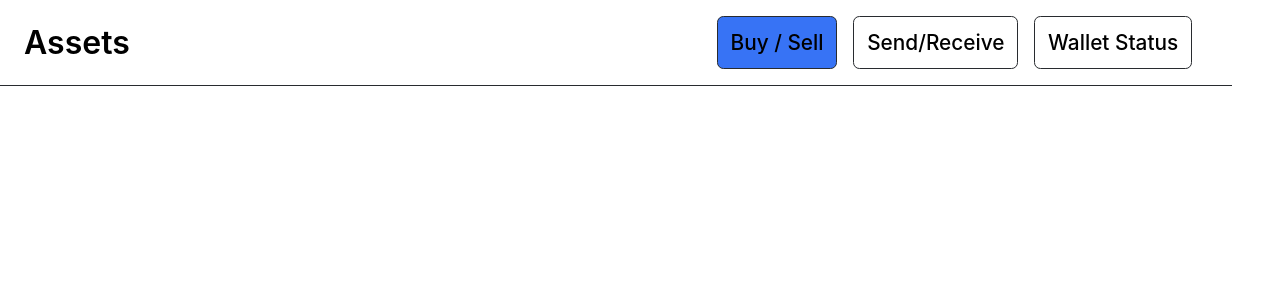
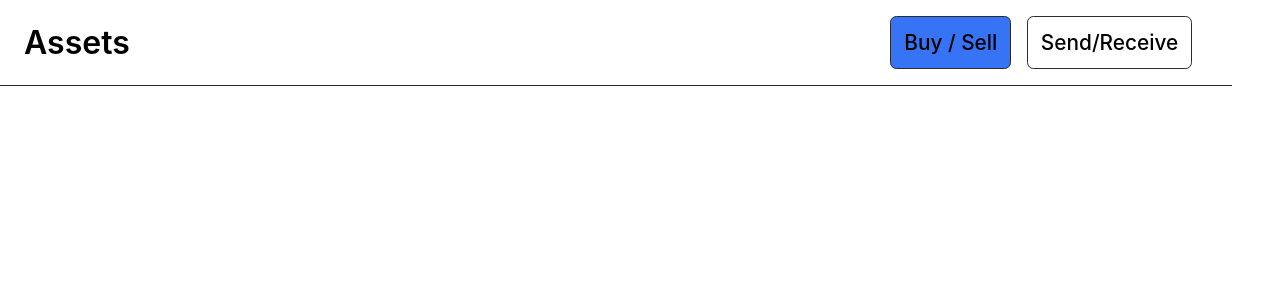
Before and after one commit to k-samarth/CampusCrypto, a Next.js app: page /Dashboard in a window 1280 px wide. Shown: the top 300 px of the page. Built offline with nearby package versions, Linux system fonts and the light colour scheme; what @3rdweb/hooks would draw is missing.

Commit message:
undo second push

```diff
--- a/components/Header.js
+++ b/components/Header.js
@@ -14,10 +14,7 @@ const Header = ({address}) => {
         <Button>
           Send/Receive
         </Button>
-        <Button>
-          Wallet Status
-          {address}
-        </Button>
+
       </ButtonsContainer>
     </Wrapper>
 
```
Also changed, not shown: 1 other file (tests, documents, lock files or other folders).
